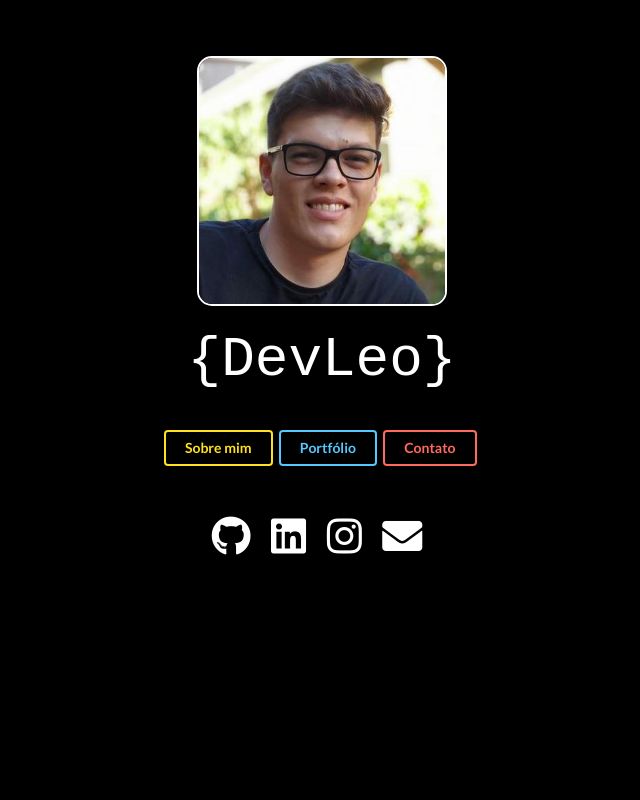
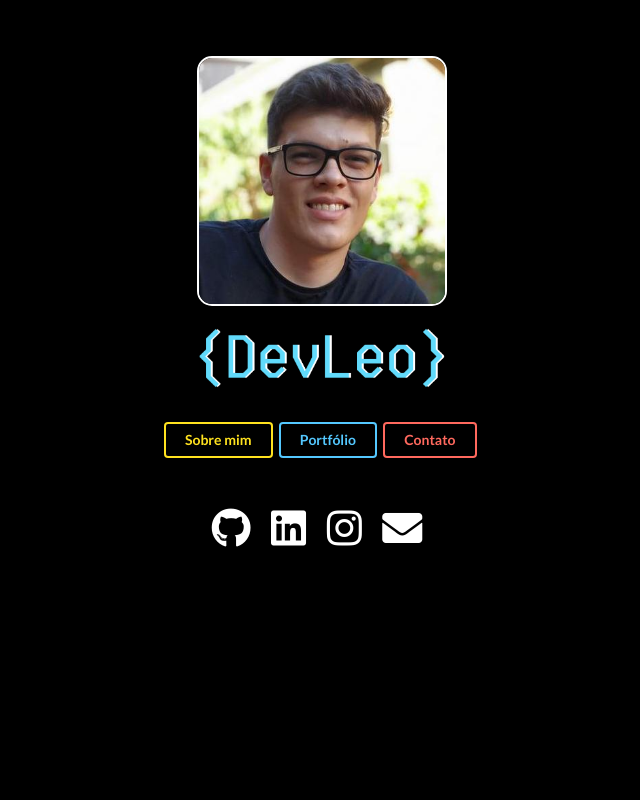
Before and after one commit to leo-pro/leo-pro.github.io, a website: page index.html in a window 1280 px wide. Shown: the top 800 px of the page, without its empty margins (318-958 px from the left). Drawn offline with nearby package versions, Linux system fonts and the light colour scheme.

Commit message:
Add new logo

```diff
--- a/dev/sass/style.sass
+++ b/dev/sass/style.sass
@@ -50,6 +50,9 @@ html,body
     +breakpoint($mobile)
         width: 200px
         height: 200px
+#logo
+    width: 250px
+    height: 65px
 .titulo-home
     font-family: monospace
     +breakpoint($mobile)
--- a/index.html
+++ b/index.html
@@ -70,8 +70,8 @@
                 <div class="pt-3">
                     <img class="img-perfil animated slideInDown" src="assets/images/foto-perfil.jpeg" alt="Foto de Perfil DevLeo">
                 </div>
-                <div class="pt-3 animated slideInLeft">
-                    <p class="titulo-home">{DevLeo}</p>
+                <div class="pt-4 animated slideInLeft">
+                    <img src="assets/images/logo.png" id="logo" alt="">
                 </div>
                 <div class="btn-home animated slideInLeft">
                     <button class="ui inverted button yellow" onclick="$('#habilidades').animatescroll()">Sobre mim</button>
```
Also changed, not shown: assets/css/style.css, assets/images/logo.png (added).
